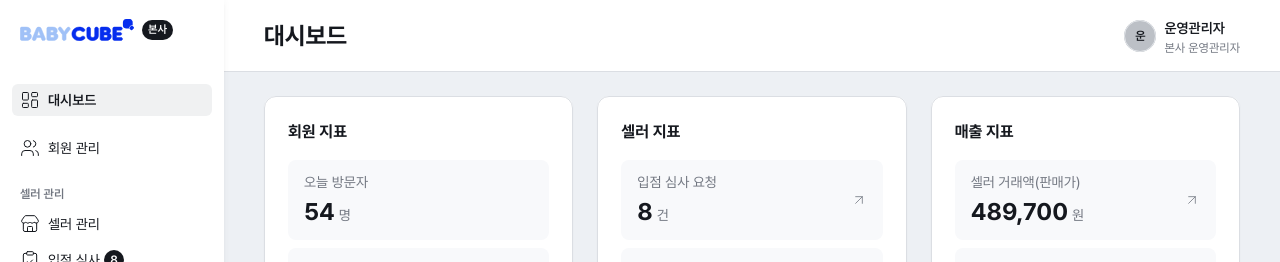
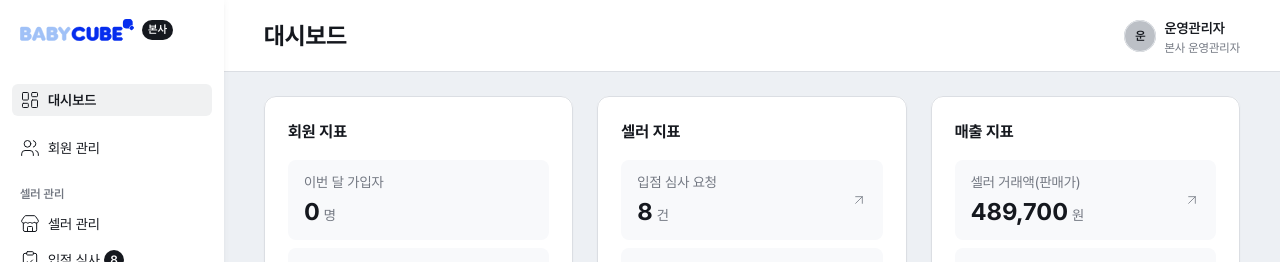
Before and after one commit to sungho-del/dashboard-design-kit-public, a React (Vite) app: page / in a window 1280 px wide. Shown: the top 262 px of the page. Built offline with nearby package versions, Linux system fonts and the light colour scheme.

Commit message:
fix(hq): Q19 — 대시보드 「오늘 방문자」 → 「이번 달 가입자」(가입일 기준)
대장 4부 D05 (디자인 §1 · 54명 임시값 → 0명)

Co-Authored-By: Claude Opus 5.5 <noreply@anthropic.com>

```diff
--- a/src/pages/babycube/DashboardPage.data.ts
+++ b/src/pages/babycube/DashboardPage.data.ts
@@ -28,7 +28,7 @@ import { SETTLEMENT_SUMMARY } from "./settlement.data";
  *
  * 원본도 대시보드의 모든 수치를 기존 배열에서 센다(proto.html:3060 「모든 수치는 기존 배열에서 파생」).
  * 여기서 숫자를 적어 두면 타일을 눌러 간 목록과 숫자가 어긋난다(실제로 회원 12,847 → 목록 30 이었다).
- * **예외 하나**: 오늘 방문자 — 방문 로그 원천이 없어 원본의 시드 상수 54 를 그대로 쓴다.
+ * (옛 예외 「오늘 방문자」 시드 상수 54 는 판정 Q19 로 「이번 달 가입자」(가입일 기준)가 되어 없어졌다.)
  *
  * ## 갈아끼울 것 (이 파일 전체)
  *
@@ -295,21 +295,16 @@ export const ORDERS_NAV_ID = "/orders-all";
  *
  * **줄 = 집계 범위**(UI-242). 줄 제목은 화면에 없다(원본) — 이름은 스크린리더용
  * 묶음 이름(`name`, annotations 영역명 「회원 현황」 등)으로만 쓴다.
- * 타일 라벨·순서·단위는 원본 그대로, 거래액 라벨만 「셀러 거래액(판매가)」(판정 Q1 · Q10 · 디자인 §1)이다.
+ * 타일 순서·단위는 원본 그대로. 라벨은 「셀러 거래액(판매가)」(판정 Q1 · Q10 · 디자인 §1) ·
+ * 「정상 회원」·「입점 셀러」(판정 Q6) · 「이번 달 가입자」(판정 Q19 — 원본 「오늘 방문자」)만 바뀌었다.
  * ====================================================================== */
-
-/**
- * 오늘 방문자 — **임시값.** 방문 로그 원천이 없어 원본 시드 상수를 그대로 쓴다
- * (proto.html:2966·2973 `HQ_TODAY_VISIT=54` 「임시값 — 판정 대기」).
- */
-const TODAY_VISITORS = 54;
 
 export const num = (value: number) => value.toLocaleString("ko-KR");
 
 /**
  * 지표 — **3그룹 × 3장 = 9장.** 그룹 카드 제목은 `title`(2026-09-18 배치 · 2026-11-03 되돌림)
  *
- * - `navId` 가 있을 때만 링크(원본 `go`). 오늘 방문자·오늘 가입자는 갈 곳이 없다
+ * - `navId` 가 있을 때만 링크(원본 `go`). 이번 달 가입자·오늘 가입자는 갈 곳이 없다(링크는 회신에 없음)
  * - 정상 회원·입점 셀러는 **각 목록 처음 화면과 같은 값**이다(판정 Q6) — 목록의 `DEFAULT_FILTER`
  *   상태 카드 수를 그대로 센다. 입점 등록 상품 30 은 판매중 17 외 상태를 포함한다(원본 산식)
  */
@@ -318,7 +313,15 @@ export const METRIC_GROUPS = [
     id: "member",
     title: "회원 지표",
     metrics: [
-      { label: "오늘 방문자", value: num(TODAY_VISITORS), unit: "명" },
+      {
+        label: "이번 달 가입자",
+        /* 판정 Q19 · 디자인 §1 — 가입일 기준, 시연 기준일의 달(2026-10). 지금 샘플은 0명(최근 가입 08-12) */
+        value: num(
+          MEMBERS.filter((m) => m.date.slice(0, 7) === DEMO_TODAY.slice(0, 7))
+            .length,
+        ),
+        unit: "명",
+      },
       {
         label: "오늘 가입자",
         /* 가입일이 시연 기준일인 회원 — 지금 샘플은 0명(최근 가입 08-12). 0 도 값이다 */
--- a/src/pages/babycube/DashboardPage.tsx
+++ b/src/pages/babycube/DashboardPage.tsx
@@ -261,7 +261,7 @@ function MetricGroupCard({
                 </li>
               );
             }
-            /* 원본의 `go` 가 있는 타일만 눌린다 — 오늘 방문자·오늘 가입자는
+            /* 원본의 `go` 가 있는 타일만 눌린다 — 이번 달 가입자·오늘 가입자는
                그날치 집계라 대응하는 목록 화면이 없다 */
             const navId = "navId" in metric ? metric.navId : undefined;
             return (
```
Also changed, not shown: 1 other file (tests, documents, lock files or other folders).
